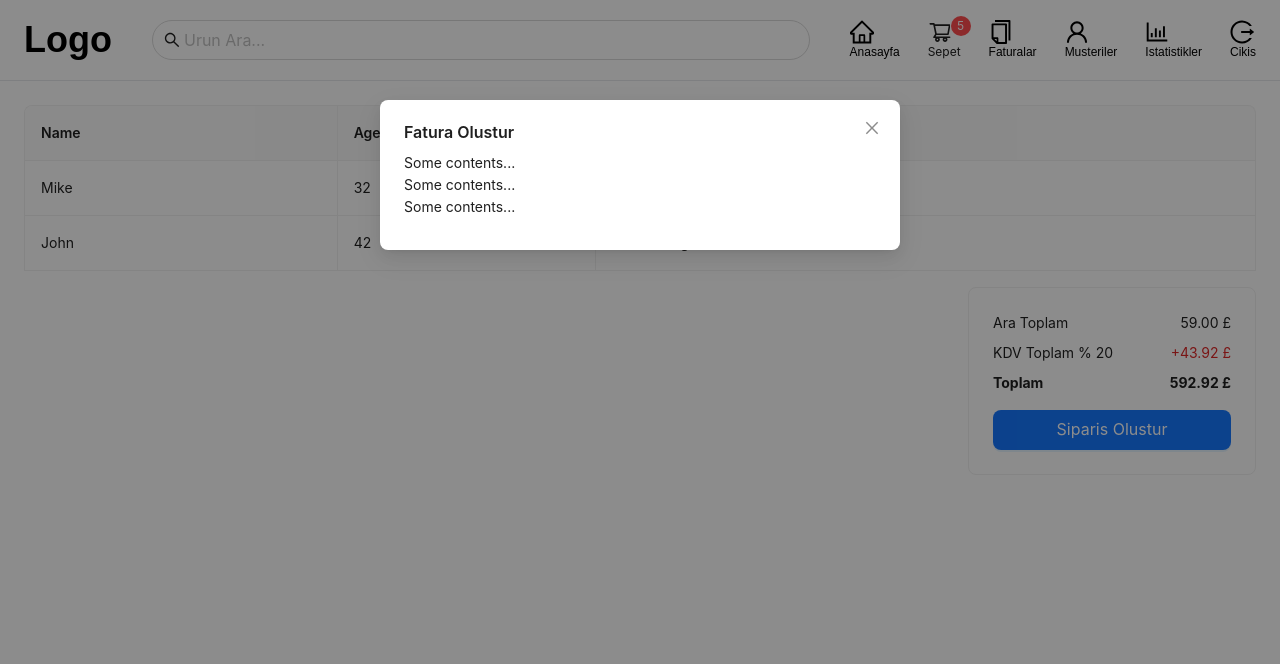
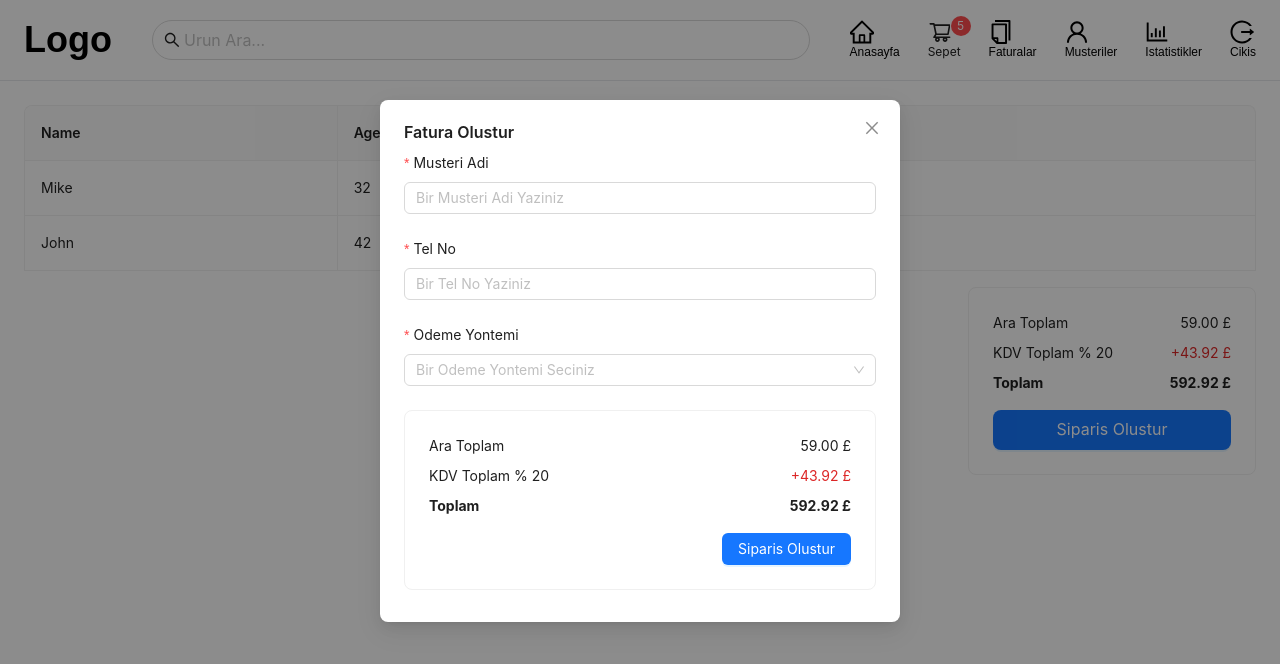
Before and after one commit to mpalox/posapp, a React (Create React App) app in the folder client/: page /cart in a window 1280 px wide. Both pictures are taken after a click on the button "Siparis Olustur". Shown: the top 664 px of the page. Built offline with nearby package versions, Linux system fonts and the light colour scheme.

Commit message:
Sepet sayfasi tamamlandi

```diff
--- /dev/null
+++ b/client/src/components/cart/CreateBill.jsx
@@ -0,0 +1,58 @@
+import { Modal, Form, Input, Select,Button,Card } from "antd";
+const CreateBill = ({ isModalOpen, setIsmodalOpen }) => {
+    const onFinish = (values) => {
+        console.log('Received values of form: ', values);
+      };
+  return (
+    <Modal
+      title="Fatura Olustur"
+      open={isModalOpen}
+      footer={false}
+      onCancel={() => setIsmodalOpen(false)}
+    >
+      <Form layout="vertical" onFinish={onFinish}>
+        <Form.Item name={"costumerName"} label="Musteri Adi" rules={[{ required: true,message:"Musteri Adi Alani Bos Gecilemez" }]}>
+          <Input placeholder="Bir Musteri Adi Yaziniz" />
+        </Form.Item>
+
+        <Form.Item label="Tel No" name={"phoneNumber"} rules={[{ required: true,message:"Telefon Alani Bos Gecilemez" }]}>
+          <Input placeholder="Bir Tel No Yaziniz" maxLength={11} />
+        </Form.Item>
+
+        <Form.Item label="Odeme Yontemi" name={"paymentMode"} rules={[{ required: true,message:"Odeme Yontemi Bos Gecilemez" }]}>
+          <Select placeholder="Bir Odeme Yontemi Seciniz">
+            <Select.Option value="Nakit">Nakit</Select.Option>
+            <Select.Option value="Kredi Karti">Kredi Karti</Select.Option>
+          </Select>
+        </Form.Item>
+
+          <Card>
+            <div className="flex justify-between">
+              <span>Ara Toplam</span>
+              <span>59.00 £</span>
+            </div>
+            <div className="flex justify-between my-2">
+              <span>KDV Toplam % 20</span>
+              <span className="text-red-600">+43.92 £</span>
+            </div>
+            <div className="flex justify-between">
+              <b>Toplam</b>
+              <b>592.92 £</b>
+            </div>
+            <div className="flex justify-end">
+            <Button
+              onClick={() => setIsmodalOpen(true)}
+              className="mt-4" type="primary" htmlType="submit"
+            >
+              Siparis Olustur
+            </Button>
+
+            </div>
+
+          </Card>
+
+      </Form>
+    </Modal>
+  );
+};
+export default CreateBill;
--- a/client/src/components/header/Header.jsx
+++ b/client/src/components/header/Header.jsx
@@ -2,14 +2,15 @@ import { Input,Badge } from 'antd';
 import { SearchOutlined,HomeOutlined,
           ShoppingCartOutlined,CopyOutlined,
           UserOutlined,BarChartOutlined,LogoutOutlined } from '@ant-design/icons';
+import {Link} from "react-router-dom"
 const Header = () => {
   return (
     <div className='border-b mb-6'>
       <header className='py-4 px-6 flex justify-between items-center gap-10'>
           <div className='logo'>
-            <a href='/'>
+            <Link to={'/'}>
               <h2 className="text-2xl font-bold md:text-4xl">Logo</h2>
-            </a>
+            </Link>
           </div>
           <div className="header-search flex-1 flex justify-center">
             <Input
@@ -20,40 +21,40 @@ const Header = () => {
           </div>
           <div className="menu-links flex justify-between items-center gap-7 md:static
           fixed z-50 bottom-0 md:w-auto w-screen md:bg-transparent bg-white left-0 md:border-t-0 border-t md:px-0 px-4 py-1">
-            <a href={"/"} className='menu-link flex flex-col hover:text-[#40a9ff] transition-all'>
+            <Link to={"/"} className='menu-link flex flex-col hover:text-[#40a9ff] transition-all'>
                 <HomeOutlined className='md:text-2xl text-xl' />
                 <span className='md:text-xs text-[10px]'>Anasayfa</span>
-            </a>
+            </Link>
             <Badge count={5} offset={[0,6]} className='md:flex hidden'>
-              <a href={"/"} className='menu-link flex flex-col hover:text-[#40a9ff] transition-all'>
+              <Link to={"/cart"} className='menu-link flex flex-col hover:text-[#40a9ff] transition-all'>
 
                 <ShoppingCartOutlined className='md:text-2xl text-xl' />
                   <span className='md:text-xs text-[10px]'>Sepet</span>
-              </a>
+              </Link>
             </Badge>
-            <a href={"/"} className='menu-link flex flex-col hover:text-[#40a9ff] transition-all'>
+            <Link to={"/"} className='menu-link flex flex-col hover:text-[#40a9ff] transition-all'>
                 <CopyOutlined  className='md:text-2xl text-xl' />
                 <span className='md:text-xs text-[10px]'>Faturalar</span>
-            </a>
-            <a href={"/"} className='menu-link flex flex-col hover:text-[#40a9ff] transition-all'>
+            </Link>
+            <Link to={"/"} className='menu-link flex flex-col hover:text-[#40a9ff] transition-all'>
                 <UserOutlined className='md:text-2xl text-xl' />
                 <span className='md:text-xs text-[10px]'>Musteriler</span>
-            </a>
-            <a href={"/"} className='menu-link flex flex-col hover:text-[#40a9ff] transition-all'>
+            </Link>
+            <Link to={"/"} className='menu-link flex flex-col hover:text-[#40a9ff] transition-all'>
                 <BarChartOutlined className='md:text-2xl text-xl' />
                 <span className='md:text-xs text-[10px]'>Istatistikler</span>
-            </a>
-            <a href={"/"} className='menu-link flex flex-col hover:text-[#40a9ff] transition-all'>
+            </Link>
+            <Link to={"/"} className='menu-link flex flex-col hover:text-[#40a9ff] transition-all'>
                 <LogoutOutlined className='md:text-2xl text-xl' />
                 <span className='md:text-xs text-[10px]'>Cikis</span>
-            </a>
+            </Link>
           </div>
           <Badge count={5} offset={[0,6]} className='md:hidden flex'>
-              <a href={"/"} className='menu-link flex flex-col hover:text-[#40a9ff] transition-all'>
+              <Link to={"/"} className='menu-link flex flex-col hover:text-[#40a9ff] transition-all'>
 
                 <ShoppingCartOutlined className='text-2xl' />
                   <span className='md:text-xs text-[10px]'>Sepet</span>
-              </a>
+              </Link>
             </Badge>
       </header>
     </div>
--- a/client/src/index.css
+++ b/client/src/index.css
@@ -8,13 +8,13 @@ body {
   font-family: 'Electrolize', sans-serif;
 
 }
-
+.ant-btn-primary{
+  background-color: #1677ff;
+}
 
 @media(min-width:768px ){
   body{  overflow: hidden;}
-  .ant-btn-primary{
-    background-color: #1677ff;
-  }
+
   .categories::-webkit-scrollbar{
     display: none;
   }
--- a/client/src/pages/CartPage.jsx
+++ b/client/src/pages/CartPage.jsx
@@ -1,9 +1,10 @@
 import { Table, Card, Button,Modal } from "antd";
 import Header from "../components/header/Header";
 import { useState } from "react";
+import CreateBill from "../components/cart/CreateBill";
 
 const CartPage = () => {
-  const [isModalOpen,setIsmodalOpen]=useState(false)
+  const [isModalOpen,setIsmodalOpen]=useState(false);
   const dataSource = [
     {
       key: "1",
@@ -60,11 +61,7 @@ const CartPage = () => {
 
         </div>
       </div>
-      <Modal title="Fatura Olustur" open={isModalOpen} footer={false} onCancel={()=>setIsmodalOpen(false)}>
-        <p>Some contents...</p>
-        <p>Some contents...</p>
-        <p>Some contents...</p>
-      </Modal>
+      <CreateBill isModalOpen={isModalOpen} setIsmodalOpen={setIsmodalOpen}/>
       {console.log(isModalOpen)}
     </>
   );
```
